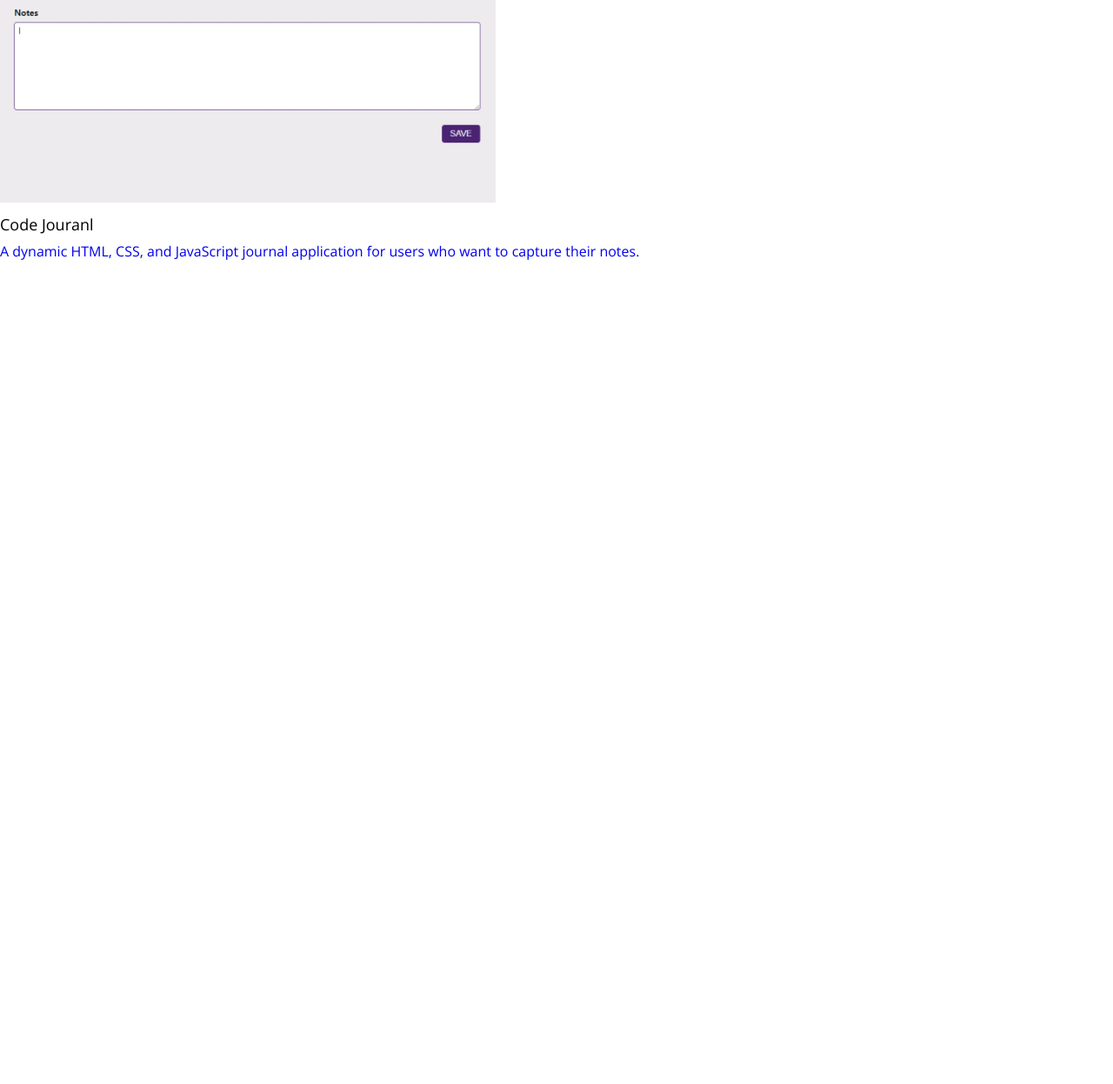
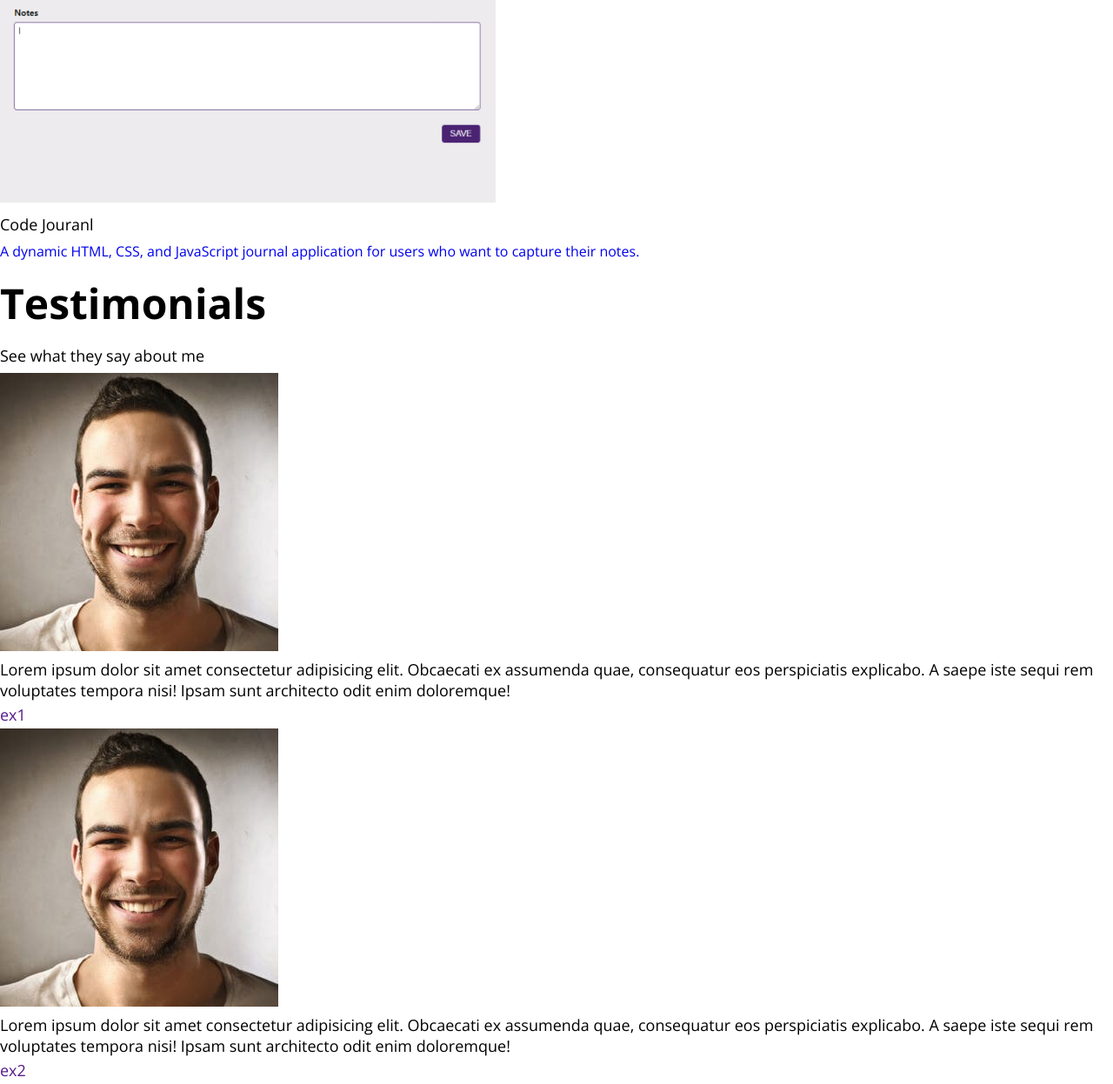
Before and after one commit to SeungjooKimSJ/portfolio-webpage, a plain HTML site: page index.html in a window 1280 px wide. Shown: the part 5342-6589 px from the top of the page at 87% size. Before the commit the page ends 5642 px from the top, so only its background shows below. Drawn offline with nearby package versions, Linux system fonts and the light colour scheme.

Commit message:
Added example Testimonials of html. #

```diff
--- a/index.html
+++ b/index.html
@@ -266,7 +266,7 @@
         src="./images/projects/fullstack_clever_consumption.png"
         alt="clever_consumption"
         class="project__img"
-      >
+      />
       <div class="project__description">
         <h3>Clever Consumption</h3>
         <span>
@@ -286,7 +286,7 @@
         src="./images/projects/fullstack_business_card_maker.png"
         alt="card_maker"
         class="project__img"
-      >
+      />
       <div class="project__description">
         <h3>Business Card Maker</h3>
         <span>
@@ -306,7 +306,7 @@
         src="./images/projects/frontend_bucket_place.png"
         alt="bucket_places"
         class="project__img"
-      >
+      />
       <div class="project__description">
         <h3>Bucket Places</h3>
         <span>
@@ -327,7 +327,7 @@
         src="./images/projects/frontend_code_journal.png"
         alt="code_journal"
         class="project__img"
-      >
+      />
       <div class="project__description">
         <h3>Code Jouranl</h3>
         <span>
@@ -339,7 +339,44 @@
     </div>
   </section>
 
-  <section id="testimonials"></section>
+  <section id="testimonials">
+    <h1>Testimonials</h1>
+    <h3>See what they say about me</h3>
+    <div class="testimonials">
+      <div class="testimonial">
+        <img
+          src="./images/testimonial/people1.png"
+          alt="people"
+          class="testimonoal__avatar"
+        />
+        <div class="testimonial__speech-bubble">
+          <p>
+            Lorem ipsum dolor sit amet consectetur adipisicing elit.
+            Obcaecati ex assumenda quae, consequatur eos perspiciatis
+            explicabo. A saepe iste sequi rem voluptates tempora nisi!
+            Ipsam sunt architecto odit enim doloremque!
+          </p>
+          <p class="name"><a href="">ex1</a></p>
+        </div>
+      </div>
+      <div class="testimonial">
+        <img
+          src="./images/testimonial/people1.png"
+          alt="people"
+          class="testimonoal__avatar"
+        />
+        <div class="testimonial__speech-bubble">
+          <p>
+            Lorem ipsum dolor sit amet consectetur adipisicing elit.
+            Obcaecati ex assumenda quae, consequatur eos perspiciatis
+            explicabo. A saepe iste sequi rem voluptates tempora nisi!
+            Ipsam sunt architecto odit enim doloremque!
+          </p>
+          <p class="name"><a href="">ex2</a></p>
+        </div>
+      </div>
+    </div>
+  </section>
 
   <section id="contact"></section>
 
```
Also changed, not shown: images/testimonial/people1.png (added).
